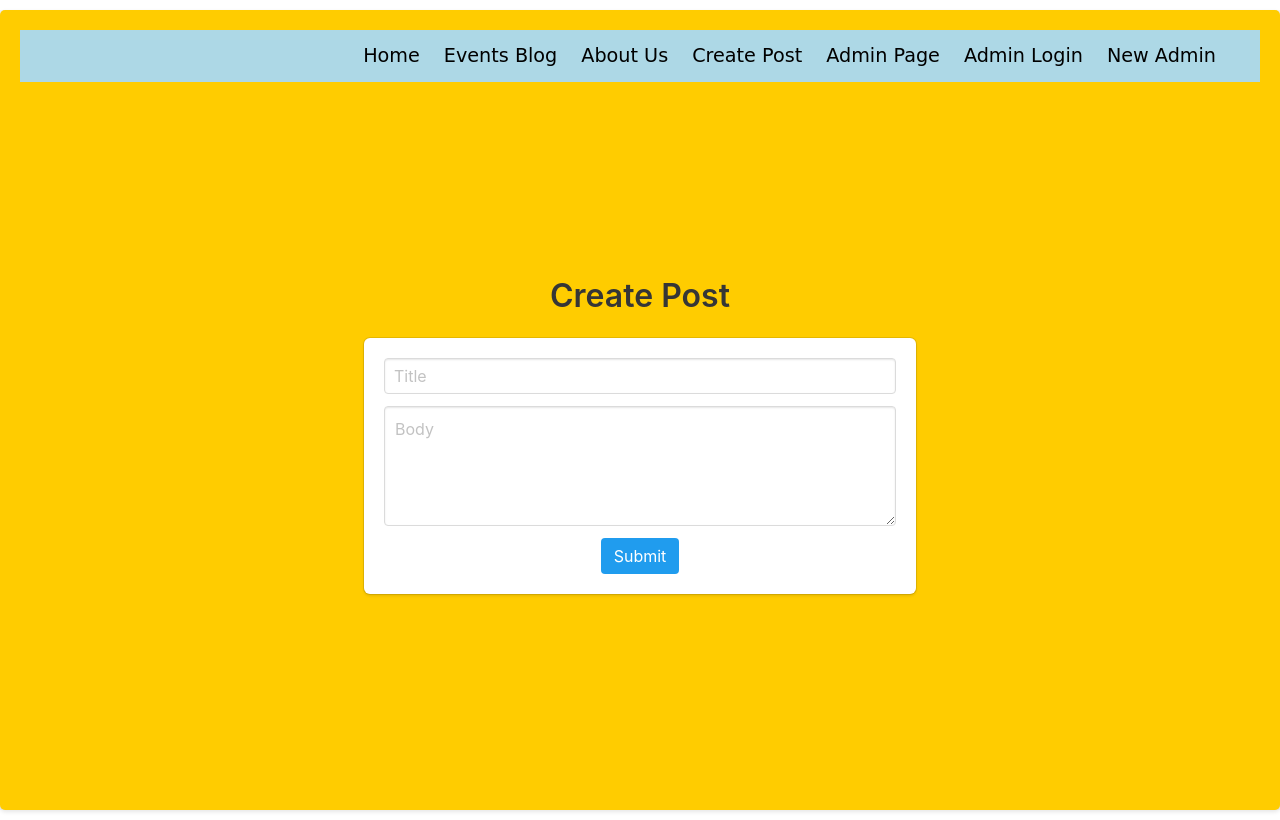
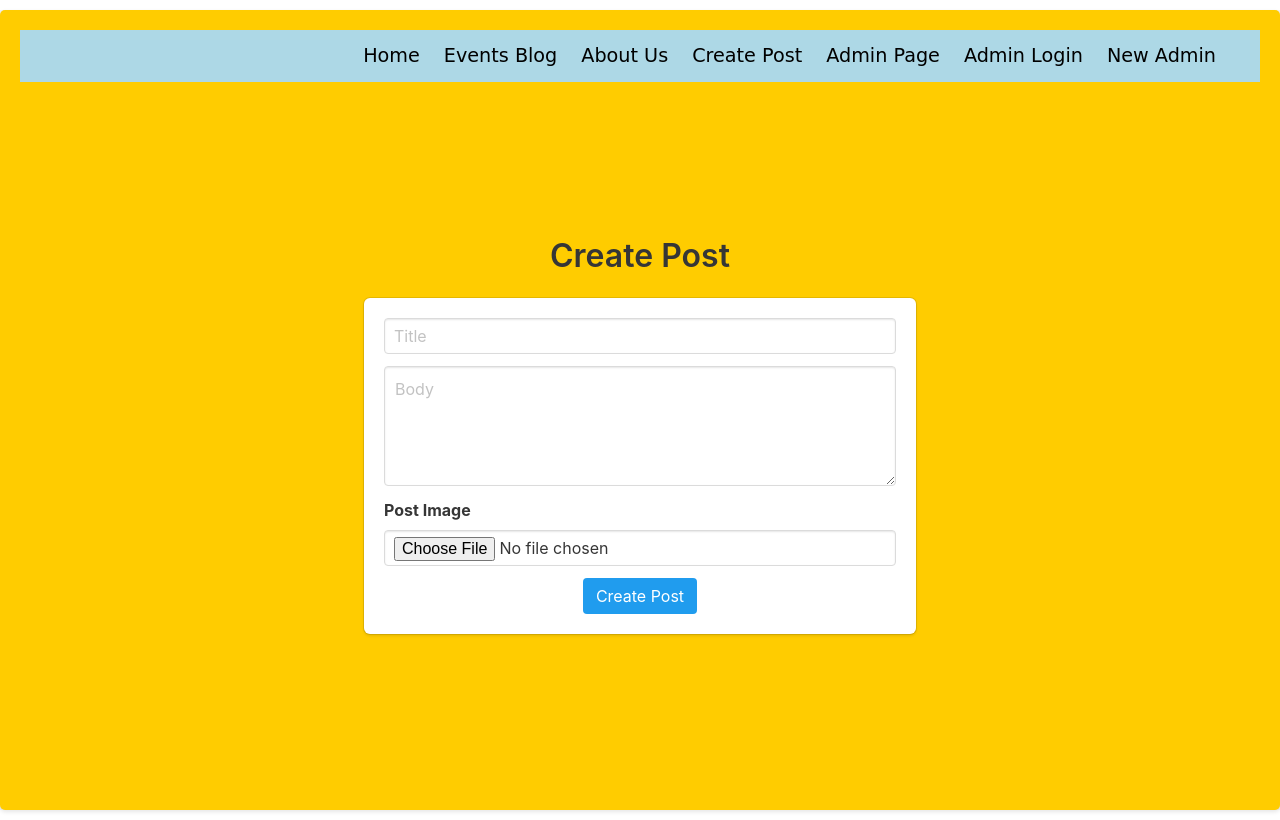
Before and after one commit to UmaRauf/APPLES-Website, a Flask app: page /blog/create in a window 1280 px wide. Run offline with Flask 3, Linux system fonts and the light colour scheme; the visitor is signed in with stand-in values (Sample User, id 1); some libraries are stand-ins or nearby versions.

Commit message:
blog image function

```diff
--- a/application.py
+++ b/application.py
@@ -18,6 +18,12 @@ app.config['SQLALCHEMY_TRACK_MODIFICATIONS'] = os.getenv('SQLALCHEMY_TRACK_MODIF
 #set the captcha configs
 app.config['RECAPTCHA_PUBLIC_KEY'] = os.getenv('RECAPTCHA_PUBLIC_KEY')
 app.config['RECAPTCHA_PRIVATE_KEY'] = os.getenv('RECAPTCHA_PRIVATE_KEY')
+
+# Set the upload folder
+app.config['UPLOAD_FOLDER'] = os.path.join(os.getcwd(), 'static', 'uploads')
+
+# Ensure the upload directory exists
+os.makedirs(app.config['UPLOAD_FOLDER'], exist_ok=True)
 
 # Initialize the database
 from extensions import db
--- a/blog/forms.py
+++ b/blog/forms.py
@@ -1,9 +1,10 @@
 from flask_wtf import FlaskForm
-from wtforms import StringField, SubmitField, TextAreaField
+from wtforms import StringField, TextAreaField, SubmitField, FileField
 from wtforms.validators import DataRequired
-
+from flask_wtf.file import FileAllowed
 
 class PostForm(FlaskForm):
-    title = StringField(validators=[DataRequired()])
-    body = TextAreaField(validators=[DataRequired()])
-    submit = SubmitField()
+    title = StringField('Title', validators=[DataRequired()])
+    body = TextAreaField('Body', validators=[DataRequired()])
+    image = FileField('Post Image', validators=[FileAllowed(['jpg', 'png', 'jpeg'], 'Images only!')])
+    submit = SubmitField('Create Post')
--- a/blog/views.py
+++ b/blog/views.py
@@ -1,7 +1,8 @@
 from flask import Blueprint, render_template, redirect, url_for, flash, session
 from blog.forms import PostForm
 from models import Post
-from flask_login import login_required
+from flask_login import login_required,current_user
+
 
 
 blog_blueprint = Blueprint('blog', __name__, template_folder='templates')
@@ -20,12 +21,21 @@ def blog():
 @login_required
 def create():
     from application import db
+    import os
+    from werkzeug.utils import secure_filename
+    from flask import current_app
 
     form = PostForm()
 
     if form.validate_on_submit():
+        image = form.image.data
+        if image:
+            filename = secure_filename(image.filename)
+            image.save(os.path.join(current_app.config['UPLOAD_FOLDER'], filename))
+        else:
+            filename = None  # No image provided
 
-        new_post = Post(title=form.title.data, content=form.body.data,user_id=1)
+        new_post = Post(title=form.title.data, content=form.body.data, user_id=current_user.id, image=filename)
 
         db.session.add(new_post)
         db.session.commit()
--- a/models.py
+++ b/models.py
@@ -35,11 +35,14 @@ class Post(db.Model):
     # Add a new column to store the date and time of the post
     created_at = db.Column(db.DateTime, nullable=False, default=datetime.utcnow)
 
-    def __init__(self, title, content, user_id):
+    image = db.Column(db.String(255), nullable=True)
+
+    def __init__(self, title, content, user_id,image=None):
         self.title = title
         self.content = content
         self.user_id = user_id
         self.created_at = datetime.utcnow()
+        self.image = image
 
 # Initializes the database
 def init_db(app):
--- a/templates/blog/create.html
+++ b/templates/blog/create.html
@@ -1,17 +1,17 @@
 {% extends "base.html" %}
 
 {% block content %}
-
     <div class="column is-6 is-offset-3">
         <h3 class="title is-3">Create Post</h3>
         <div class="box">
-            <form method="POST">
+            <!-- Make sure to include enctype="multipart/form-data" to allow file uploads -->
+            <form method="POST" enctype="multipart/form-data">
                 <div class="field">
                     {{ form.csrf_token() }}
                     <div class="control">
                         {{ form.title(class="input", placeholder="Title") }}
                         {% for error in form.title.errors %}
-                            {{ error }}
+                            <p class="help is-danger">{{ error }}</p>
                         {% endfor %}
                     </div>
                 </div>
@@ -19,15 +19,23 @@
                     <div class="control">
                         {{ form.body(class="textarea", placeholder="Body") }}
                         {% for error in form.body.errors %}
-                            {{ error }}
+                            <p class="help is-danger">{{ error }}</p>
                         {% endfor %}
                     </div>
                 </div>
-                <div>
-                    {{ form.submit(class="button is-info is-centered") }}
+                <div class="field">
+                    <div class="control">
+                        {{ form.image.label(class="label") }} <!-- Label for the image input -->
+                        {{ form.image(class="input") }} <!-- File input for the image -->
+                        {% for error in form.image.errors %}
+                            <p class="help is-danger">{{ error }}</p>
+                        {% endfor %}
+                    </div>
+                </div>
+                <div class="field has-text-centered">
+                    {{ form.submit(class="button is-info") }}
                 </div>
             </form>
         </div>
     </div>
-
 {% endblock %}
```
Also changed, not shown: templates/blog/blog.html (+5 -3 lines).
